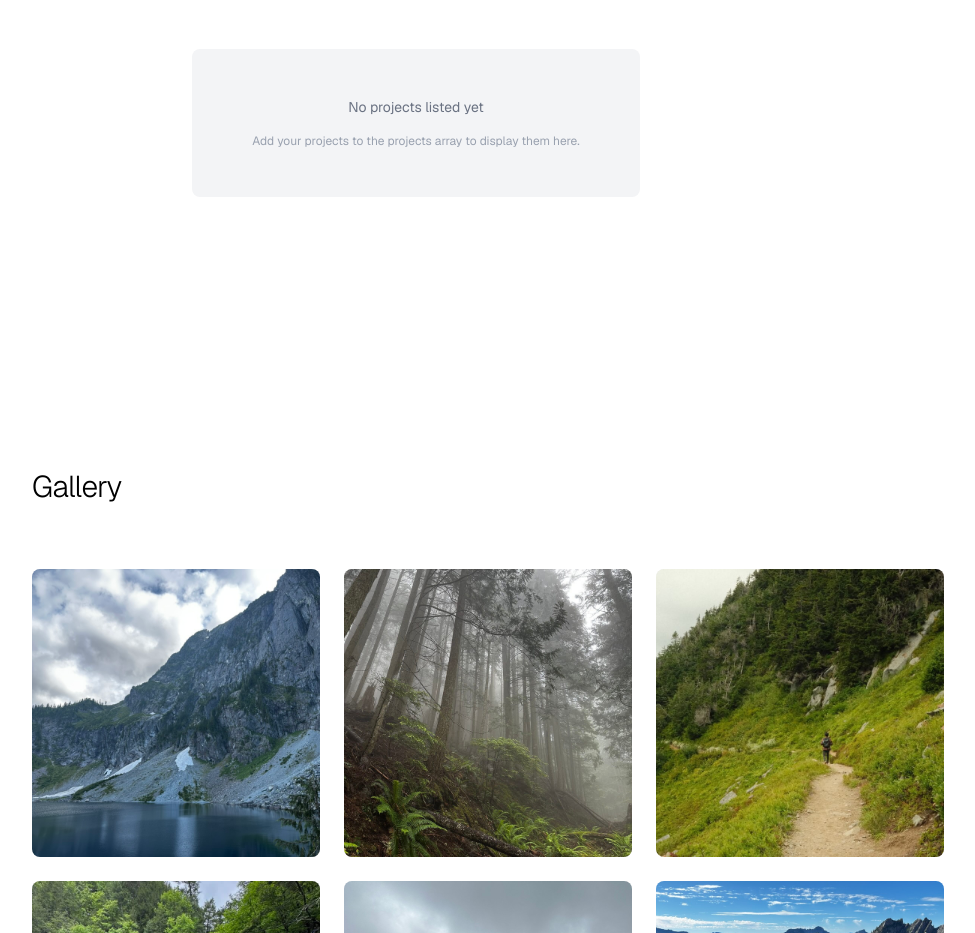
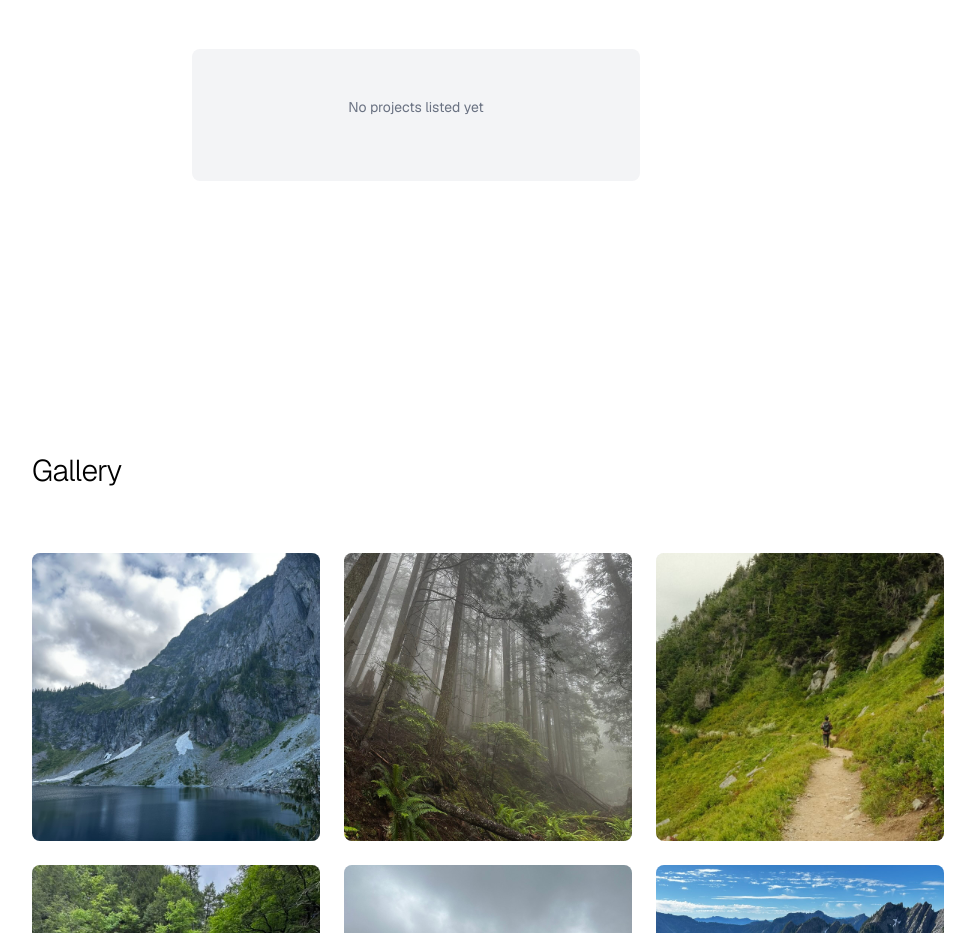
Before and after one commit to mliang162/personal_website, a Next.js app: page / in a window 1280 px wide. Shown: the part 1660-2593 px from the top of the page, without its empty margins (272-1247 px from the left). Built offline with nearby package versions, Linux system fonts and the light colour scheme.

Commit message:
changed project attributes

```diff
--- a/src/app/page.tsx
+++ b/src/app/page.tsx
@@ -275,7 +275,6 @@ const Portfolio = () => {
               <div className="bg-gray-100 rounded-lg p-12 max-w-md mx-auto">
                 <p className="text-gray-500 text-sm mb-4">No projects listed yet</p>
                 <p className="text-gray-400 text-xs">
-                  Add your projects to the projects array to display them here.
                 </p>
               </div>
             </div>
```
